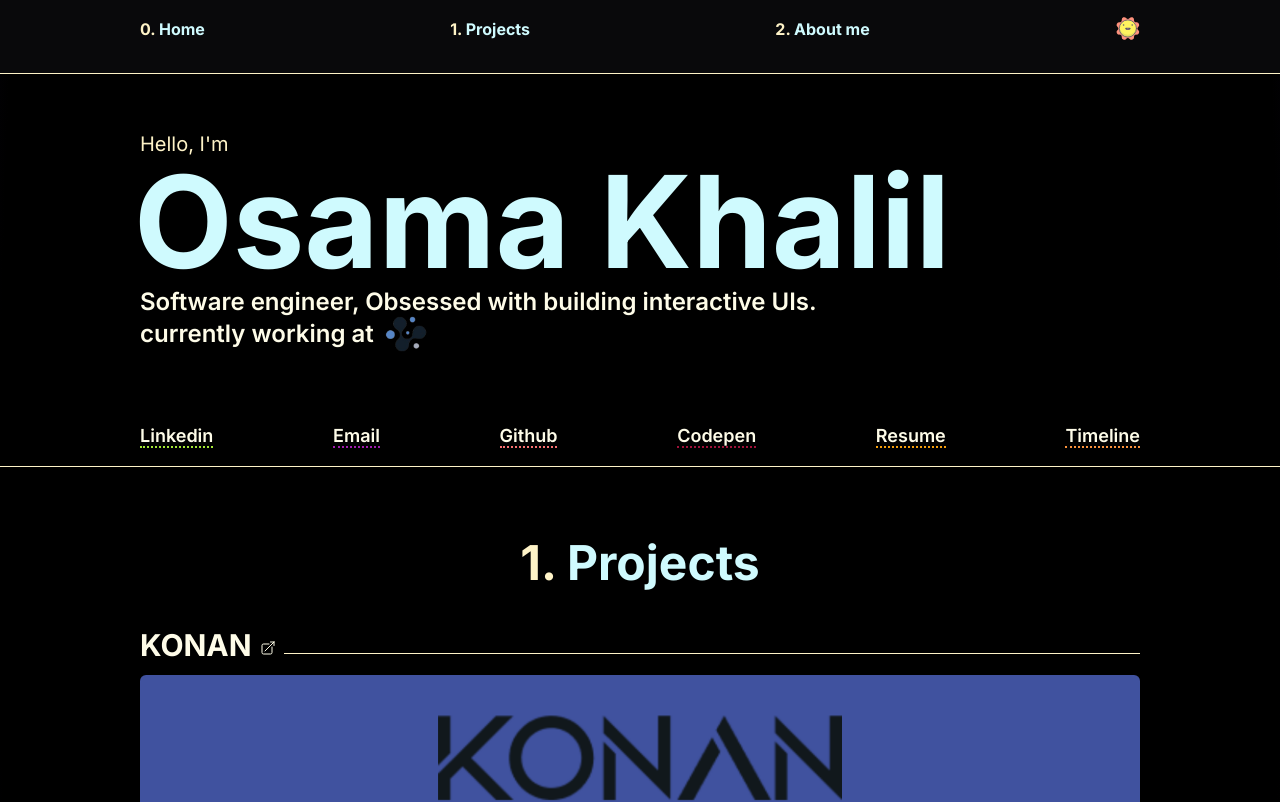
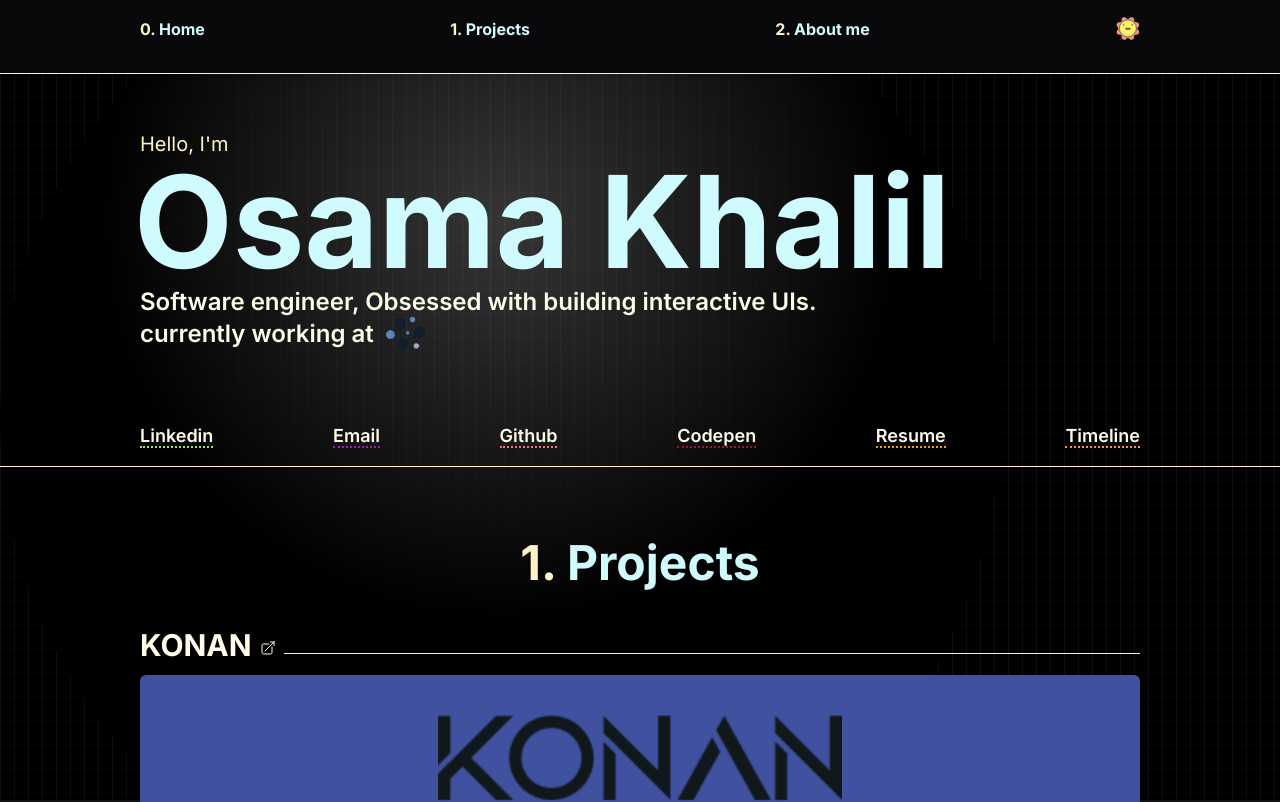
Before and after one commit to OsamaKhalilMohamed/Portfolio, a Next.js app: page / in a window 1280 px wide. Shown: the top 802 px of the page. Built offline with nearby package versions, Linux system fonts and the light colour scheme.

Commit message:
dsadasda

```diff
--- a/src/pages/_app.tsx
+++ b/src/pages/_app.tsx
@@ -1,10 +1,10 @@
 import { type AppType } from "next/dist/shared/lib/utils";
 import "~/styles/globals.css";
 import { Inter } from "next/font/google";
-import { ThemeProvider } from "next-themes";
+import { ThemeProvider, useTheme } from "next-themes";
 import Footer from "~/components/Footer";
 import Navbar from "~/components/Navbar";
-import { useState } from "react";
+import { useEffect, useState } from "react";
 
 const inter = Inter({
   weight: ["100", "200", "300", "400", "600", "700"],
@@ -16,12 +16,10 @@ const inter = Inter({
 const MyApp: AppType = ({ Component, pageProps }) => {
   return (
     <ThemeProvider attribute="class">
-      <main className={`${inter.className} relative min-h-screen`}>
-        <div className="relative flex h-full flex-col items-center justify-center ">
-          <Navbar />
-          <Component {...pageProps} />
-          <Footer />
-        </div>
+      <main className={`${inter.className}`}>
+        <Navbar />
+        <Component {...pageProps} />
+        <Footer />
       </main>
     </ThemeProvider>
   );
--- a/src/pages/index.tsx
+++ b/src/pages/index.tsx
@@ -6,9 +6,12 @@ import Image from "next/image";
 import Projects from "~/components/Projects";
 import synapse2 from "../../public/synapse2.png";
 import { useRef } from "react";
+import { useTheme } from "next-themes";
 
 export default function Home(): React.ReactElement {
   const homeRef = useRef(null);
+  const { theme } = useTheme();
+
   return (
     <>
       <Head>
@@ -19,6 +22,18 @@ export default function Home(): React.ReactElement {
         />
         <link rel="icon" href="/favicon.ico" />
       </Head>
+      <div className="fixed left-0 top-0 -z-10 h-full w-full">
+        {theme === "dark" ? (
+          <div className="relative h-full w-full bg-black">
+            <div className="absolute bottom-0 left-0 right-0 top-0 bg-[linear-gradient(to_right,#4f4f4f2e_1px,transparent_1px),linear-gradient(to_bottom,#8080800a_1px,transparent_1px)] bg-[size:14px_24px]"></div>
+            <div className="absolute left-0 right-0 top-[-10%] h-[1000px] w-[1000px] rounded-full bg-[radial-gradient(circle_400px_at_50%_300px,#fbfbfb36,#000)]"></div>
+          </div>
+        ) : (
+          <div className="absolute inset-0 -z-10 h-full w-full bg-white bg-[linear-gradient(to_right,#f0f0f0_1px,transparent_1px),linear-gradient(to_bottom,#f0f0f0_1px,transparent_1px)] bg-[size:6rem_4rem]">
+            <div className="absolute bottom-0 left-0 right-0 top-0 bg-[radial-gradient(circle_800px_at_100%_200px,#d5c5ff,transparent)]"></div>
+          </div>
+        )}
+      </div>
       <main className="flex h-full min-h-screen w-full max-w-[100%] flex-col items-center justify-start overflow-hidden scroll-smooth pb-8">
         <div
           id="home"
--- a/src/styles/globals.css
+++ b/src/styles/globals.css
@@ -6,12 +6,8 @@
   html {
     scroll-behavior: smooth !important;
   }
-  body {
-    @apply [background:radial-gradient(125%_125%_at_50%_10%,#fff_40%,#63e_100%)] dark:[background:radial-gradient(125%_125%_at_50%_10%,#000_40%,#63e_100%)];
-  }
 
   * {
-    transition: background-color 0.2s ease-in;
     box-sizing: border-box;
   }
 }
```
